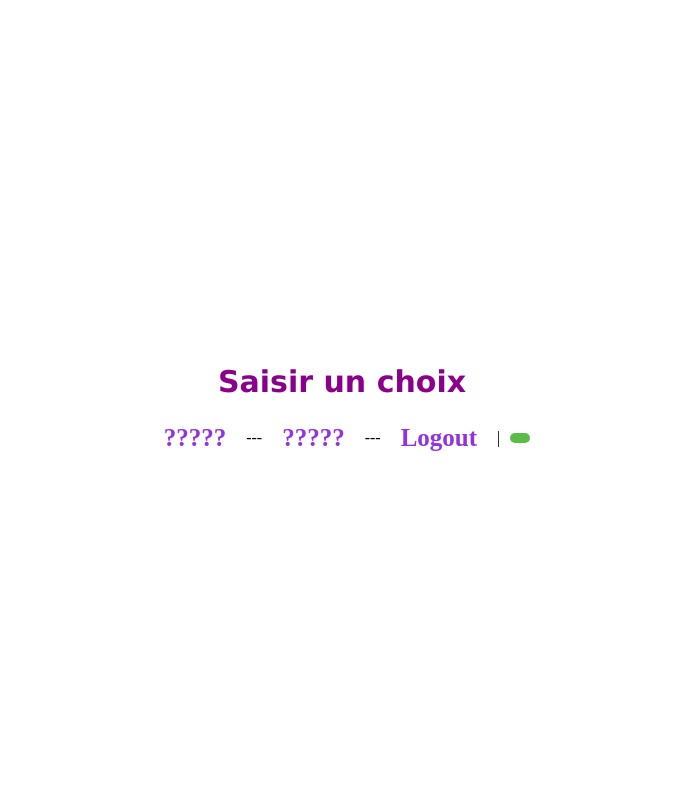
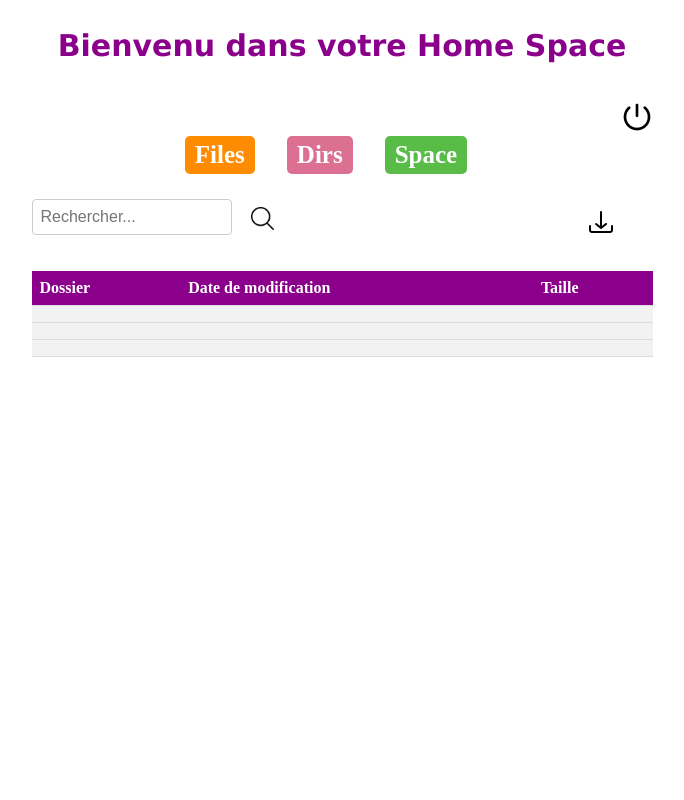
Before and after one commit to esisa-dev/webhomespace-salmaagoumi, a Flask app: page /login in a window 1280 px wide. Shown: the whole page, without its empty margins (298-982 px from the left). Run offline with Flask 3, Linux system fonts and the light colour scheme; the visitor is signed in with stand-in values (Sample User, id 1); lists and menus that the app fills with data are empty.

Commit message:
mise en place finale de la partie front-end (authentification et home space page)

```diff
--- a/static/css/app.css
+++ b/static/css/app.css
@@ -1,4 +1,4 @@
-/* Centrer le contenu de la page */
+
 html, body {
     margin: 0;
     padding: 0;
@@ -8,12 +8,12 @@ html, body {
   body {
     display: flex;
     flex-direction: column;
-    justify-content: center;
     align-items: center;
 
   }
 
   h1 {
+    margin-top: 28px;
     font-size: 30px;
     font-weight: bold;
     margin-bottom: 20px;
@@ -29,19 +29,81 @@ html, body {
   }
 
   nav a {
-    color: #9133e2;
+    border-radius: 2px solid palevioletred;
+    background-color: palevioletred;
+    color: rgb(255, 255, 255);
     font-size: 25px;
     font-weight: bold;
     text-decoration: none;
-    margin: 0 10px;
+    margin-top: 15px;
+    margin-bottom: 25px;
     padding: 5px 10px;
     border-radius: 5px;
   }
   nav a:hover {
-    background-color: #22a70bc0;
+    background-color: palevioletred;
     color: #fff;
   }
   nav a:last-child {
     background-color: #22a70bc0;
     color: #fff;
   }
+
+  nav a:first-child{
+    background-color: darkorange;
+    color: #fff;
+  }
+
+  img {
+    float: right;
+  }
+
+  form{
+    margin-right: 297px;
+  }
+
+  input[type="text"] {
+    border: 1px solid #ccc;
+    border-radius: 4px;
+    padding: 8px;
+    margin-right: 5px;
+    width: 200px;
+    font-size: 16px;
+  }
+  button[type="submit"] {
+    background-color: darkmagenta;
+    color: white;
+    padding: 8px 16px;
+    border: none;
+    border-radius: 4px;
+    cursor: pointer;
+    font-size: 16px;
+  }
+
+  .search-form {
+    display: inline-block;
+  }
+
+  .search-btn, .download-btn {
+    display: inline-block;
+    vertical-align: middle;
+    margin-left: 10px;
+  }
+
+  table {
+    border-collapse: collapse;
+    width: 100%;
+    margin-top: 20px;
+  }
+
+  th, td {
+    text-align: left;
+    padding: 8px;
+    background-color: #f2f2f2; /* Couleur de fond gris clair */
+    border-bottom: 1px solid #ddd;
+  }
+
+  th {
+    background-color: darkmagenta;
+    color: white;
+  }
--- a/templates/app.html
+++ b/templates/app.html
@@ -1,11 +1,49 @@
 <html>
   <link rel="stylesheet"  type="text/css" href="{{url_for('static', filename='css/app.css')}}">
   <center>
-    <h1>Saisir un choix</h1>
+    <h1>Bienvenu dans votre Home Space</h1> <br />
+    <a href="/logout"><img src="static/img/power-off.png" alt="Logout" style="width: 32px; height: 32px; margin-bottom: 10px;"></a>
+
     <nav>
-      <a href="#">?????</a> ---
-      <a href="#">?????</a> --- <a href="/logout">Logout</a> |
-      <a href></a>
+      <a href="#">Files</a>&emsp;&emsp;
+      <a href="#">Dirs</a>&emsp;&emsp;
+      <a href="#">Space</a>
     </nav>
+    <form action="#" method="get" class="search-form">
+      <input type="text" name="q" placeholder="Rechercher...">
+      <a href="#" class="search-btn"><img src="static/img/search-interface-symbol.png" alt="search" style="width: 23px; height: 23px;"></a>
+    </form>
+    <a href="#" class="download-btn"><img src="static/img/download.png" alt="download" style="width: 32px; height: 32px; margin-top: 7px;"></a>
+
+    <table>
+      <thead>
+        <tr>
+          <th>Dossier</th>
+          &emsp;&emsp;<th>Date de modification</th>
+          <th>Taille</th>
+        </tr>
+      </thead>
+      <tbody>
+        <tr>
+          <td></td>
+          <td></td>
+          <td></td>
+        </tr>
+        <tr>
+          <td></td>
+          <td></td>
+          <td></td>
+        </tr>
+        <tr>
+          <td></td>
+          <td></td>
+          <td></td>
+        </tr>
+      </tbody>
+    </table>
+
+
+
+
   </center>
 </html>
```
Also changed, not shown: static/img/download.png (added), static/img/power-off.png (added), static/img/search-interface-symbol.png (added).
